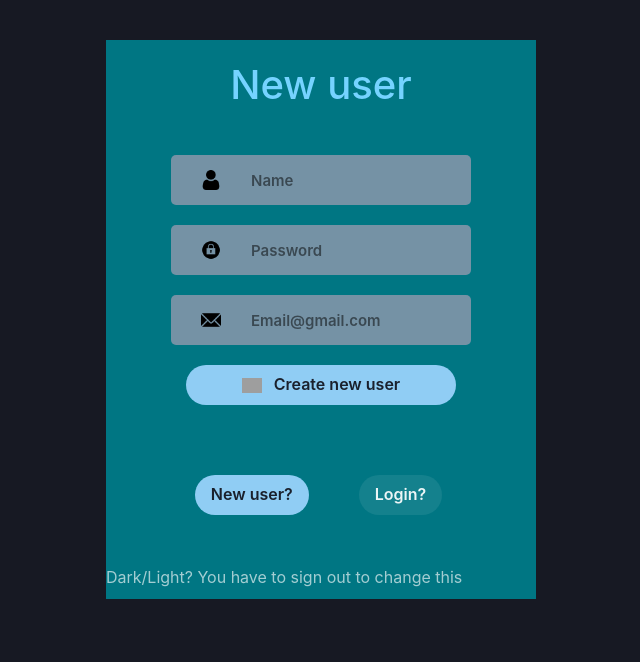
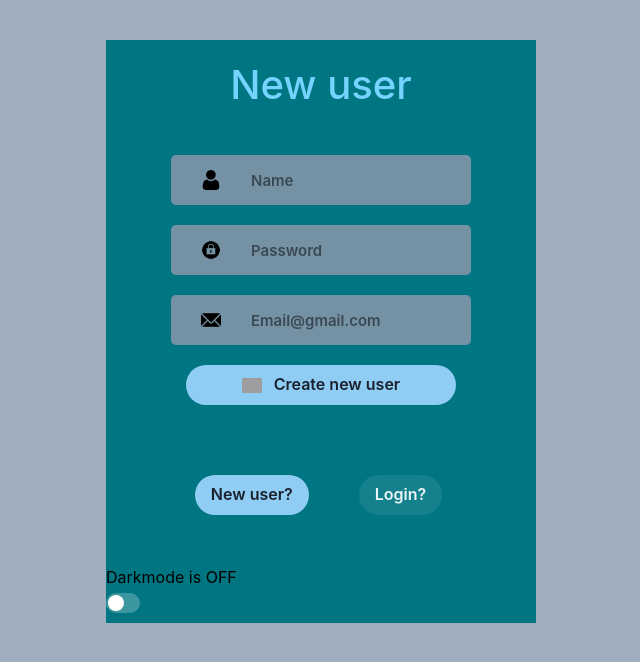
Before and after one commit to Fenix900/CampusGram, a React (Create React App) app in the folder project-app/: page / in a window 1280 px wide. Shown: the top 662 px of the page, without its empty margins (319-959 px from the left). Built offline with nearby package versions, Linux system fonts and the light colour scheme; no server answers; grey boxes are pictures that could not be loaded.

Commit message:
Added dark mode/light mode
Finally added a darkmode switch on the homepage where we can choose to either have light or dark mode. This is controlled with a global hook which is being read from local storage where we store if they have dark or light mode
(Also removed some unused imports)

```diff
--- a/project-app/src/Components/Login_Signup/Login_Signup.jsx
+++ b/project-app/src/Components/Login_Signup/Login_Signup.jsx
@@ -2,17 +2,14 @@ import React, { useState } from 'react'
 import "./Login_Signup.css"
 import { NewUser } from './NewUser'
 import { Login } from './Login'
-import login_button_icon from "../Assets/login.png"
-import password_icon from "../Assets/Password.png"
-import create_user_icon from "../Assets/Signup.png"
-import username_icon from "../Assets/username.png"
-import email_icon from "../Assets/Email.png"
-import { Button, Text } from '@chakra-ui/react'
-import { useNavigate } from 'react-router-dom'
+import { Box, Button, Switch, Text } from '@chakra-ui/react'
+import useSwitchStore from '../../globalStates/darkModeStore'
+
 
 export const Login_Signup = () => {
  /*Maybe add forget password here*/
   const [action, setAction] = useState("New user");
+  const {isSwitchOn, toggleSwitch} = useSwitchStore();
 
   return (
     /*This part is the whole sign in page*/
@@ -43,7 +40,13 @@ export const Login_Signup = () => {
           Login?
         </Button>
       </div>
-      <Text>Dark/Light? You have to sign out to change this</Text>
+        <Box>
+          <Text>Darkmode is {isSwitchOn ? 'ON' : 'OFF'}</Text>
+          <Switch
+            isChecked={isSwitchOn}
+            onChange={toggleSwitch}
+          />
+        </Box>
     </div>
   </div>
   )
--- a/project-app/src/Components/Sidebar/CreatePost.jsx
+++ b/project-app/src/Components/Sidebar/CreatePost.jsx
@@ -1,16 +1,13 @@
-import { Box, Button, Flex, FormControl, FormLabel, Image, Input, Modal, ModalBody, ModalCloseButton, ModalContent, ModalFooter, ModalHeader, ModalOverlay, Textarea, Tooltip, useDisclosure } from '@chakra-ui/react'
+import { Box, Button, Flex, FormControl, FormLabel, Image, Input, Modal, ModalBody, ModalCloseButton, ModalContent, ModalFooter, ModalHeader, ModalOverlay, Text, Textarea, Tooltip, useDisclosure } from '@chakra-ui/react'
 import React, { useState } from 'react'
-import { Link } from 'react-router-dom'
-import {Link as ReactRouterLink, useNavigate} from 'react-router-dom'
 import postIcon from "../Assets/createPost.png"
 import usePostsStore from '../../globalStates/postsStore'
 import useAuthStore from '../../globalStates/authStore'
 import useProfileInfoStore from '../../globalStates/profileInfoStore'
 import { useDisplayError } from '../../hooks/useDisplayError'
 import {firestore, storage} from "../../Firebase/firebase"
-import { addDoc, arrayRemove, arrayUnion, collection, doc, updateDoc } from 'firebase/firestore'
+import { addDoc, arrayUnion, collection, doc, updateDoc } from 'firebase/firestore'
 import { getDownloadURL, ref, uploadString } from 'firebase/storage'
-import { async } from '@firebase/util'
 
 const CreatePost = () => {
   const { isOpen, onOpen, onClose } = useDisclosure() //Handle modal
@@ -99,10 +96,10 @@ const CreatePost = () => {
       <ModalFooter>
         <Flex justifyContent="space-between" w={"full"}>
           <Button colorScheme='blue' mr={3} onClick={handleClose} isLoading={isLoading}>
-            Close
+            <Text>Close</Text>
           </Button>
           <Button colorScheme='blue' mr={3} onClick={handleCreatePostFunction} isLoading={isLoading}>
-            Post
+            <Text>Post</Text>
           </Button>
         </Flex>
       </ModalFooter>
--- /dev/null
+++ b/project-app/src/globalStates/darkModeStore.js
@@ -0,0 +1,19 @@
+import create from 'zustand';
+
+const useSwitchStore = create((set) => {
+  // Get switch state from local storage if it exists
+  const savedSwitchState = JSON.parse(localStorage.getItem('isSwitchOn'));
+
+  return {
+    isSwitchOn: savedSwitchState ?? false, // Use saved state if available, otherwise default to false
+    toggleSwitch: () => {
+      set((state) => {
+        const newState = !state.isSwitchOn;
+        localStorage.setItem('isSwitchOn', JSON.stringify(newState)); // Save switch state to local storage
+        return { isSwitchOn: newState };
+      });
+    },
+  };
+});
+
+export default useSwitchStore;
--- a/project-app/src/index.js
+++ b/project-app/src/index.js
@@ -4,18 +4,22 @@ import './index.css';
 import App from './App';
 import reportWebVitals from './reportWebVitals';
 // import `ChakraProvider` component
-import { ChakraProvider, chakra } from '@chakra-ui/react'
+import { ChakraProvider } from '@chakra-ui/react'
 // For theme
 import { extendTheme } from '@chakra-ui/react'
 import {mode} from '@chakra-ui/theme-tools'
 import { BrowserRouter } from 'react-router-dom';
+import useSwitchStore from './globalStates/darkModeStore';
 
+const AppWrapper = () => {
+  // Fetch the switch state
+  const isSwitchOn = useSwitchStore((state) => state.isSwitchOn);
 
   const styles = {
     global: (props) => ({
       body: {
-      bg: mode("gray.500","gray.900")(props),
-      color: mode("gray.800","whiteAlpha.700")(props),
+        bg: isSwitchOn ? "gray.900" : "gray.400",
+        color: isSwitchOn ? "white" : "black",
       },
     }),
   };
@@ -25,10 +29,9 @@ const config = {
     useSystemColorMode: false,
   }
   // 3. extend the theme
-const theme = extendTheme({ config , styles})
+  const theme = extendTheme({ config , styles});
 
-const root = ReactDOM.createRoot(document.getElementById('root'));
-root.render(
+  return(
     <React.StrictMode>
       <BrowserRouter>
         <ChakraProvider theme={theme}>
@@ -37,29 +40,13 @@ root.render(
       </BrowserRouter>
     </React.StrictMode>
     );
+};
+
+const root = ReactDOM.createRoot(document.getElementById('root'));
+
+root.render(<AppWrapper />);
 
 // If you want to start measuring performance in your app, pass a function
 // to log results (for example: reportWebVitals(console.log))
 // or send to an analytics endpoint. Learn more: https://bit.ly/CRA-vitals
 reportWebVitals();
-
-
-
-
-//Theme for chakra
-/* Maybe implement this in a component file
-const theme = extendTheme({
-  colors: {
-    primary: {
-      50: '#E3F2FD',
-      100: '#BBDEFB',
-      // Add more shades of primary color if needed
-    },
-    // Define other colors here
-  },
-  fonts: {
-    body: 'Roboto, sans-serif',
-    heading: 'Montserrat, sans-serif',
-  },
-  // Add more theme configurations as needed
-});*/
```
Lines whose indentation alone changed are shown as unchanged.
